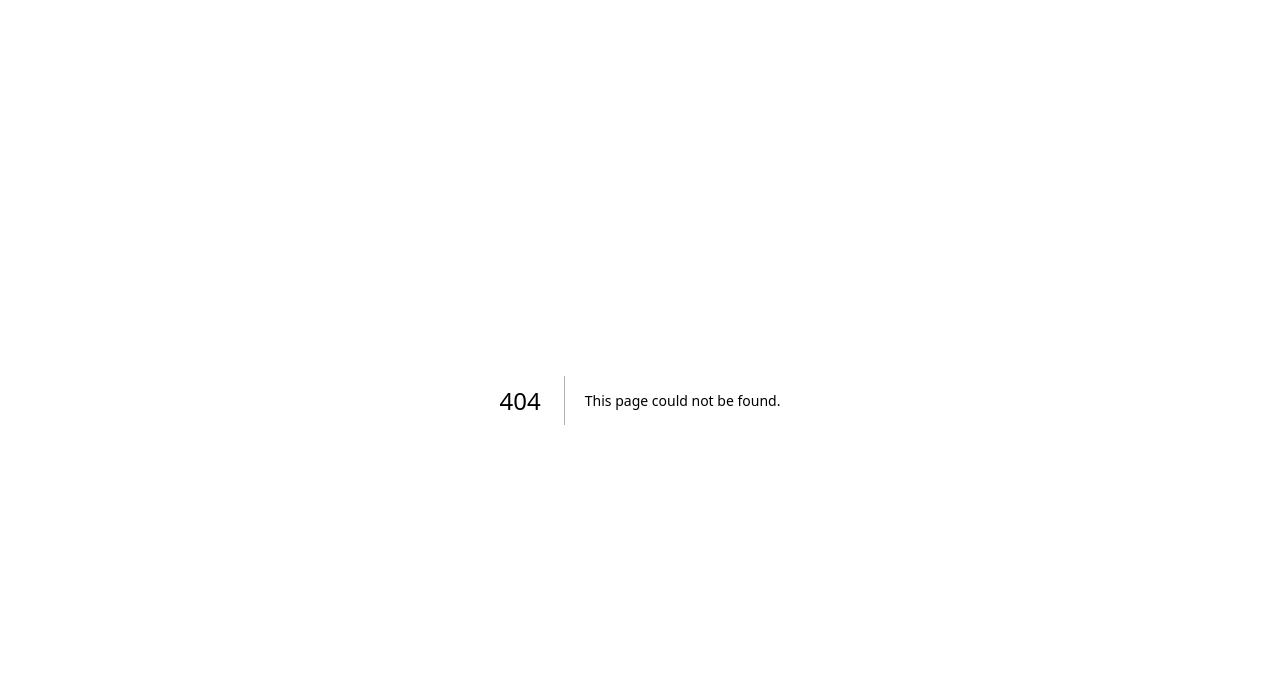
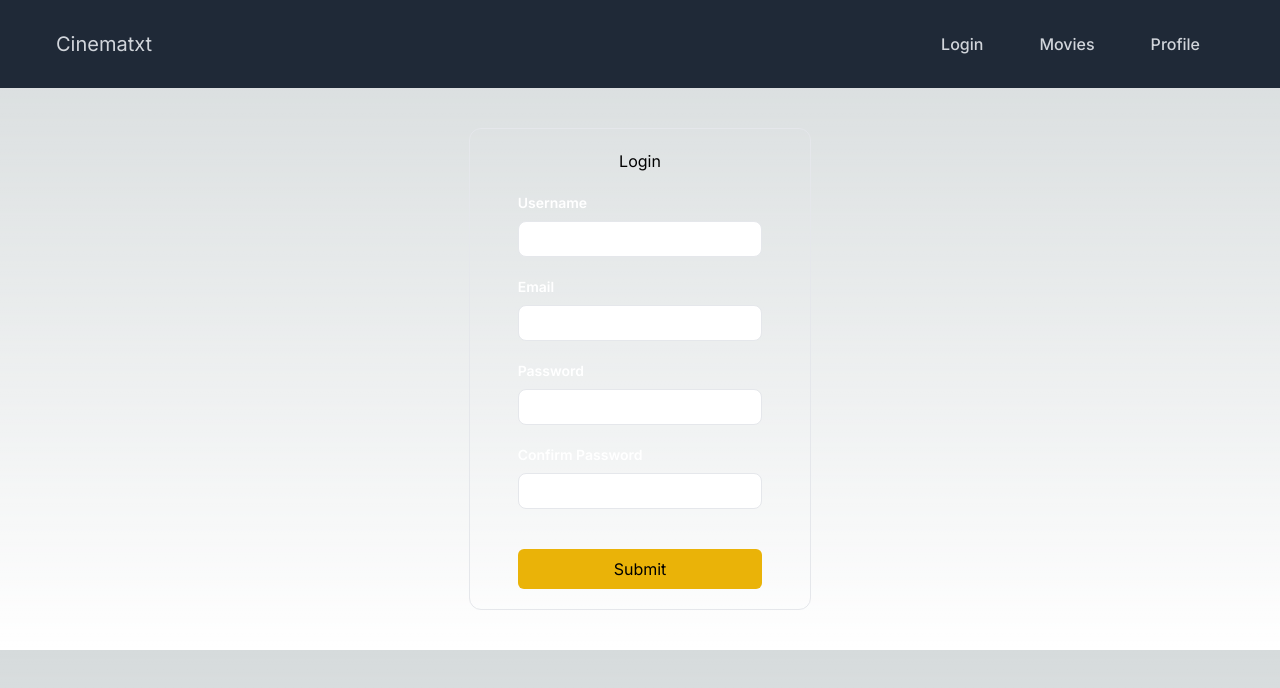
Before and after one commit to rrtxt/Cinematxt, a Next.js app: page /login in a window 1280 px wide. Before the commit this address had no page. Shown: the top 688 px of the page. Built offline with nearby package versions, Linux system fonts and the light colour scheme.

Commit message:
Add login form

```diff
--- /dev/null
+++ b/src/app/components/TextField.tsx
@@ -0,0 +1,27 @@
+import React, { InputHTMLAttributes } from "react"
+
+const formClasses =
+  'block w-full appearance-none rounded-lg border bg-white py-[calc(theme(spacing.2)-1px)] px-[calc(theme(spacing.3)-1px)] text-gray-900 placeholder:text-gray-400 focus:border-stone-500 focus:outline-none focus:ring-cyan-500 sm:text-sm'
+
+const Label = ({ id, children } : {id : string, children : React.ReactNode}) => {
+  return (
+    <label
+      htmlFor={id}
+      className='mb-2 block text-sm font-semibold text-white'
+    >
+      {children}
+    </label>
+  )
+}
+
+const TextField = ({ id, label, type = 'text', className, name, isRequired} :
+{id : string, label : string, type : string, className : string, name : string, isRequired : boolean}) => {
+  return (
+    <div className={className}>
+      {label && <Label id={id}>{label}</Label>}
+      <input id={id} type={type} name={name} className={formClasses} required={isRequired}/>
+    </div>
+  )
+}
+
+export default TextField
--- a/src/app/components/navbar.tsx
+++ b/src/app/components/navbar.tsx
@@ -1,21 +1,28 @@
+import Link from "next/link"
+
 const Navbar = () => {
     return <nav className="bg-gray-800 px-6 py-3">
     <div className="text-xl max-w-full mx-auto px-4 sm:px-6 lg:px-8">
       <div className="flex items-center justify-between h-16">
         <div className="flex-shrink-0">
-          <div className="text-gray-300">Cinematxt</div>
+          <Link href={'/'}>
+            <div className="text-gray-300">Cinematxt</div>
+          </Link>
         </div>
         <div className="hidden md:block">
           <div className="flex items-center space-x-2">
-            <a href="#" className="text-gray-300 hover:bg-gray-700 hover:text-white px-6 py-2 rounded-md text-base font-medium">
+            <Link href={'/login'} className="text-gray-300 hover:bg-gray-700 hover:text-white px-6 py-2 rounded-md text-base font-medium">
+              Login
+            </Link>
+            {/* <Link href={'/dashboard'} className="text-gray-300 hover:bg-gray-700 hover:text-white px-6 py-2 rounded-md text-base font-medium">
               Dashboard
-            </a>
-            <a href="#" className="text-gray-300 hover:bg-gray-700 hover:text-white px-6 py-2 rounded-md text-base font-medium">
+            </Link> */}
+            <Link href={'/movies'} className="text-gray-300 hover:bg-gray-700 hover:text-white px-6 py-2 rounded-md text-base font-medium">
               Movies
-            </a>
-            <a href="#" className="text-gray-300 hover:bg-gray-700 hover:text-white px-6 py-2 rounded-md text-base font-medium">
+            </Link>
+            <Link href={'/profile'} className="text-gray-300 hover:bg-gray-700 hover:text-white px-6 py-2 rounded-md text-base font-medium">
               Profile
-            </a>
+            </Link>
           </div>
         </div>
       </div>
--- /dev/null
+++ b/src/app/login/page.tsx
@@ -0,0 +1,59 @@
+import TextField from "../components/TextField"
+import MainLayout from "../layouts/main"
+
+const LoginPage = () => {
+    return (
+        <div>
+            <MainLayout>
+                <LoginForm/>
+            </MainLayout>
+        </div>
+    )
+}
+
+const LoginForm = () => {
+    return (
+        <div className="flex items-center justify-center">
+            <form className="border rounded-xl py-5 px-12 my-10">
+                <h1 className="text-center">Login</h1>
+            <TextField
+                id='email'
+                type='text'
+                label='Username'
+                className="mt-5"
+                name="username"
+                isRequired={true}
+              />
+            <TextField
+                id='email'
+                type='text'
+                label='Email'
+                className="mt-5"
+                name="username"
+                isRequired={true}
+              />
+            <TextField
+                id='email'
+                type='text'
+                label='Password'
+                className="mt-5"
+                name="username"
+                isRequired={true}
+              />
+            <TextField
+                id='email'
+                type='text'
+                label='Confirm Password'
+                className="mt-5"
+                name="username"
+                isRequired={true}
+              />
+            <button className="mt-10 px-24 py-2 rounded-md bg-yellow-500 hover:bg-yellow-700">
+                Submit
+            </button>
+            </form>
+        </div>
+    )
+}
+
+export default LoginPage
```
Also changed, not shown: src/app/movie/[id]/page.tsx (+1 -10 lines), src/app/components/seatSelection.tsx (renamed from src/app/movie/[id]/seatSelection.tsx).
